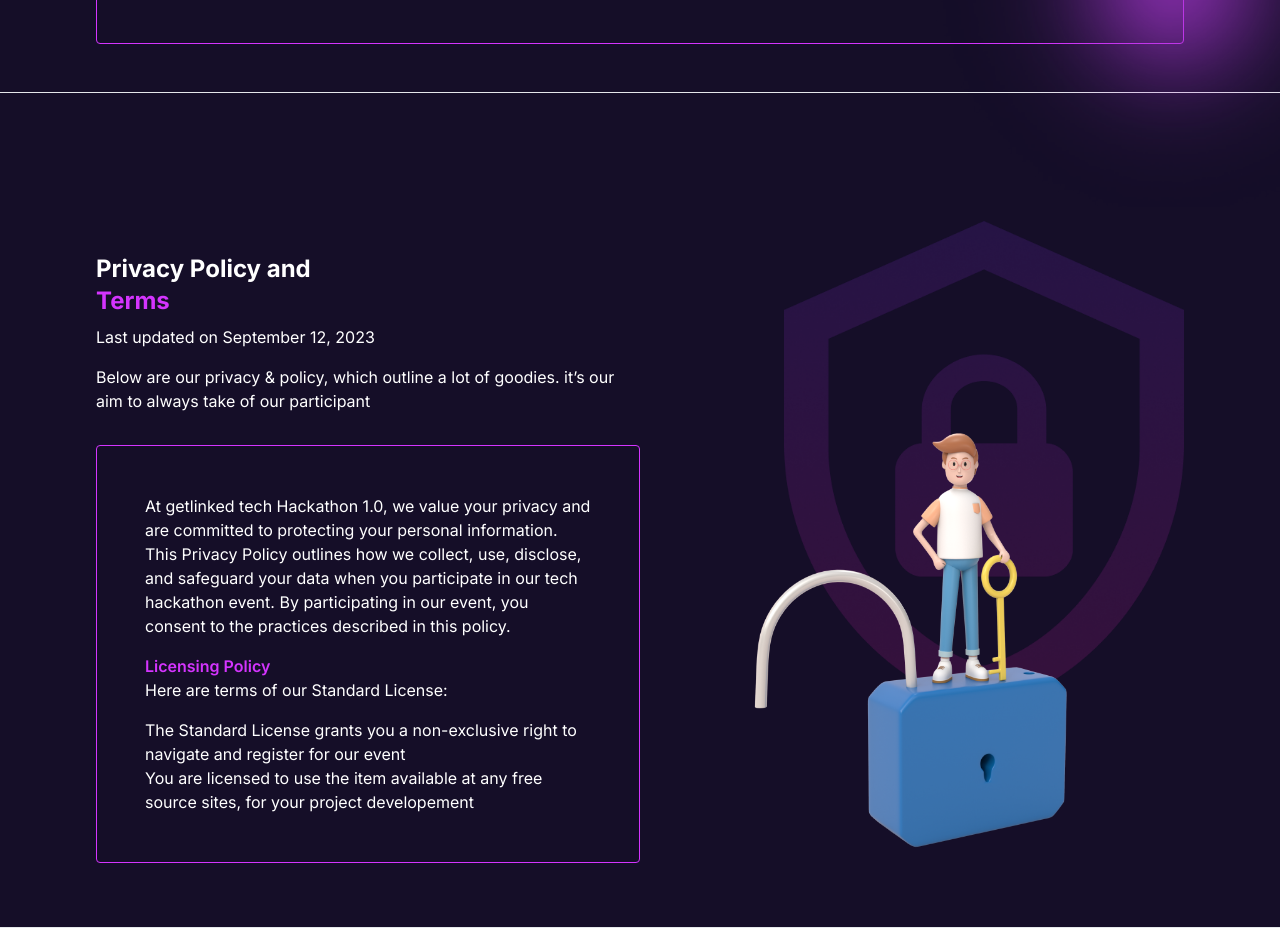
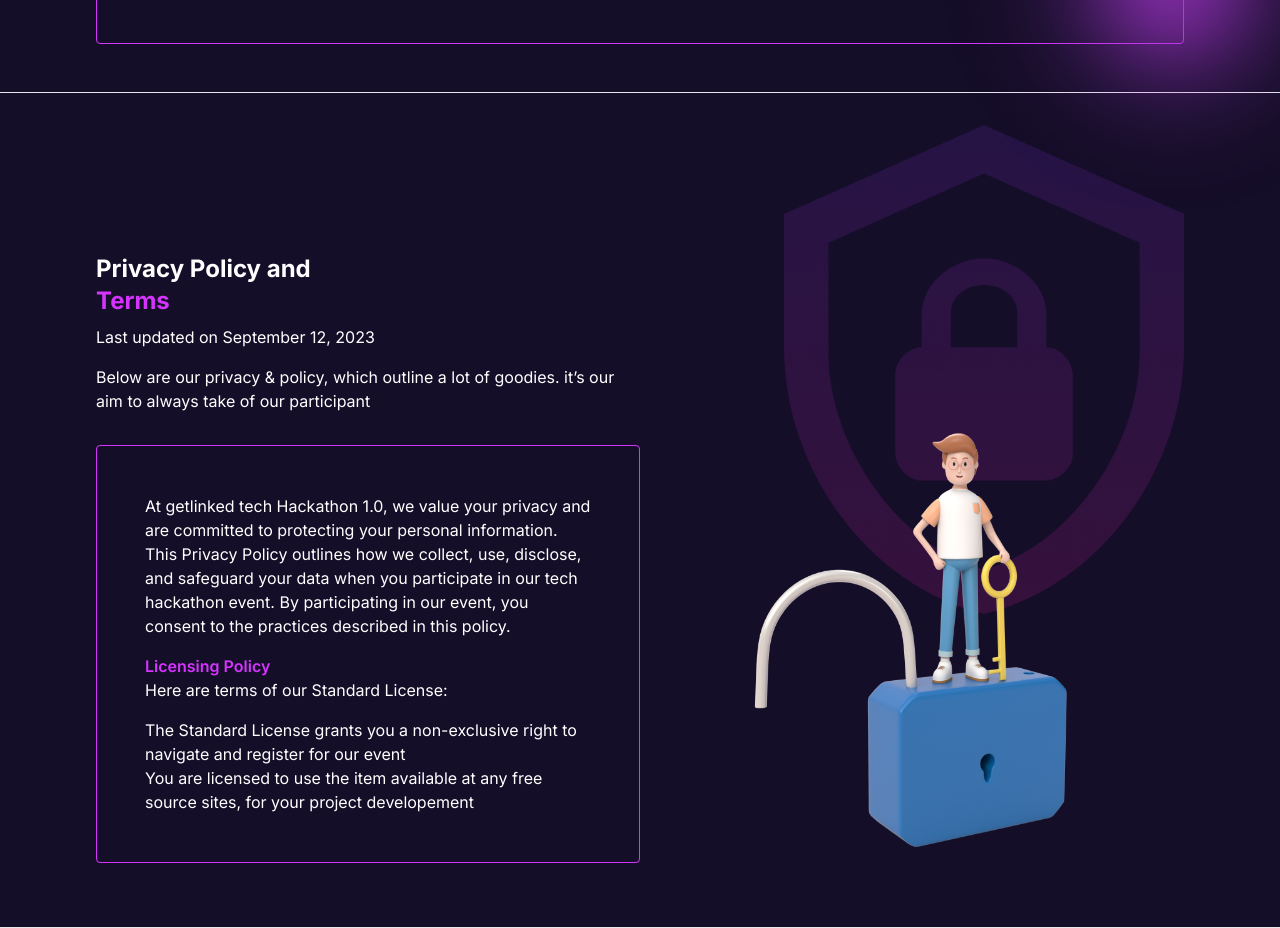
Before and after one commit to doiayokanmi/getlinked, a Next.js app: page / in a window 1280 px wide. Shown: the part 5200-6128 px from the top of the page. Built offline with nearby package versions, Linux system fonts and the light colour scheme.

Commit message:
privacy done

```diff
--- a/components/Privacy.tsx
+++ b/components/Privacy.tsx
@@ -45,9 +45,9 @@ const Privacy = () => {
             </ul>
         </div>
         </div>
-        <div className="basis-1/2 flex justify-center  relative bg-no-repeat bg-contain bg-top p-8">
-            <Image className='self-end mt-24 relative z-50' src={'/images/privacy2.png' } width={350} height={350} alt="" />
-            <Image className='absolute right-0 top-24' src={'/images/privacy.png' } width={400} height={400} alt="" />
+        <div className="basis-1/2 flex justify-center relative p-8">
+            <Image className='self-end mt-12 relative z-50' src={'/images/privacy2.png' } width={350} height={350} alt="" />
+            <Image className='absolute right-0 top-0' src={'/images/privacy.png' } width={400} height={400} alt="" />
 
         </div>
     </section>
```
